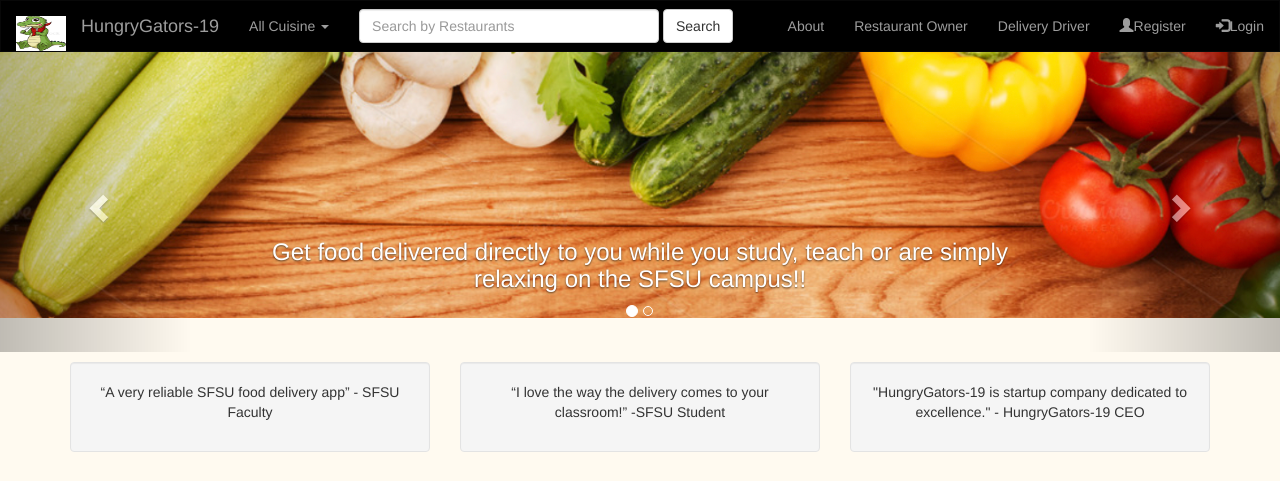
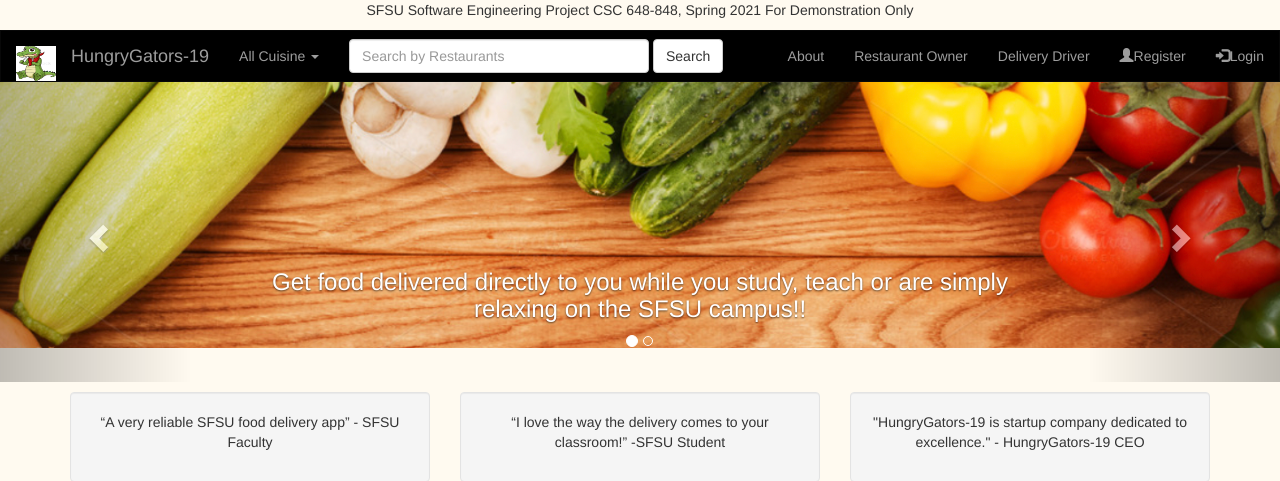
Before and after one commit to jasjahan/CSC848-FinalProject-HungryGators19, a Flask app: page /home.html in a window 1280 px wide. Shown: the top 481 px of the page. Run offline with Flask 2, Linux system fonts and the light colour scheme; some libraries are stand-ins or nearby versions.

Commit message:
logo fix and class and team heading

```diff
--- a/application/foodApp/app.py
+++ b/application/foodApp/app.py
@@ -25,7 +25,7 @@ app.jinja_env.filters['quote_plus'] = lambda u: quote_plus(u)
 
 # for sqlalchemy
 DB_USER = 'root'
-DB_PASSWORD = '1992Pavel*'
+DB_PASSWORD = 'Gurjot-98554'
 DB_HOST = 'localhost'
 DB_PORT = 3306
 DB_NAME = 'HungryGators-19'
--- a/application/foodApp/templates/aboutus.html
+++ b/application/foodApp/templates/aboutus.html
@@ -21,6 +21,9 @@
       margin-bottom: 0;
       border-radius: 0;
     }
+    header{
+    text-align: center;
+  }
 
   body {
         background-color: beige;
--- a/application/foodApp/templates/home.html
+++ b/application/foodApp/templates/home.html
@@ -15,7 +15,9 @@
       height: 97vh;
   }
 
-
+ header{
+    text-align: center;
+  }
 
   body{
     width: 100%;
@@ -72,8 +74,6 @@
 </head>
 
 <body>
-
-
 
 <div id="myCarousel" class="carousel slide" data-interval="false" data-ride="carousel">
     <!-- Indicators -->
--- a/application/foodApp/templates/nav.html
+++ b/application/foodApp/templates/nav.html
@@ -1,15 +1,24 @@
 <!doctype html>
 <html>
+<header>
+    <div class="header">
+              <p> SFSU Software Engineering Project CSC 648-848, Spring 2021 For
+Demonstration Only </p>
+    </div>
+</header>
+
     <head>
         <meta charset="utf-8"/>
         <title>{% block title %} HungryGators-19 {% endblock %}</title>
     </head>
+
+
     <body>
 
 <nav class="navbar navbar-inverse">
   <div class="container-fluid">
     <div class="navbar-header">
-      <a class="navbar-brand"><img src="/static/logo.jpg" alt="logo" style="width:50px;height:35px;"></a>
+      <a class="navbar-brand"><img src="/static/logo.jpg" alt="logo" style="width:40px;height:35px; alignment-baseline: baseline"></a>
       <a class="navbar-brand" href="home.html">HungryGators-19</a>
 
     </div>
--- a/application/miscellaneous/updated temp/home.html
+++ b/application/miscellaneous/updated temp/home.html
@@ -17,6 +17,7 @@
   header{
     text-align: center;
   }
+
 
   body{
     width: 100%;
```
Also changed, not shown: application/foodApp/static/logo.png (deleted), application/foodApp/static/logo2.jpg (added).
